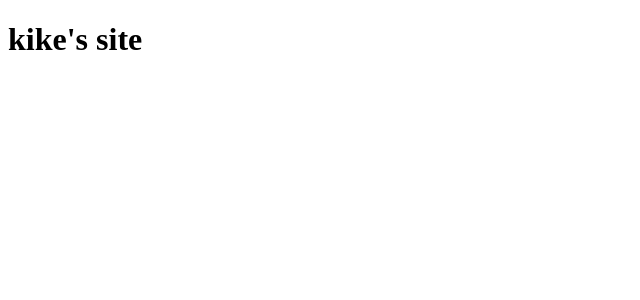
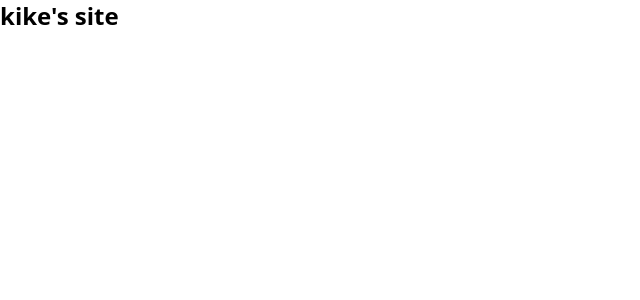
Before and after one commit to luisEnrique22xd/kikes-site, a React (Vite) app: page / in a window 1280 px wide. Shown: the top 300 px of the page, without its empty margins (0-640 px from the left). Built offline with nearby package versions, Linux system fonts and the light colour scheme.

Commit message:
tailwind setup

```diff
--- a/package.json
+++ b/package.json
@@ -10,8 +10,10 @@
     "preview": "vite preview"
   },
   "dependencies": {
+    "@tailwindcss/vite": "^4.1.7",
     "react": "^19.1.0",
-    "react-dom": "^19.1.0"
+    "react-dom": "^19.1.0",
+    "tailwindcss": "^4.1.7"
   },
   "devDependencies": {
     "@eslint/js": "^9.25.0",
--- a/src/App.tsx
+++ b/src/App.tsx
@@ -1,6 +1,6 @@
 export default function App() {
   return (
-      <div><h1>
+      <div><h1 className="font-extrabold text-2xl">
       kike's site
       </h1></div>
   )
--- a/src/index.css
+++ b/src/index.css
@@ -0,0 +1 @@
+@import "tailwindcss";
--- a/vite.config.ts
+++ b/vite.config.ts
@@ -1,7 +1,10 @@
 import { defineConfig } from 'vite'
 import react from '@vitejs/plugin-react-swc'
+import tailwindcss from '@tailwindcss/vite'
 
 // https://vite.dev/config/
 export default defineConfig({
-  plugins: [react()],
+  plugins: [
+    react(),
+    tailwindcss()],
 })
```
Also changed, not shown: 1 other file (tests, documents, lock files or other folders).
